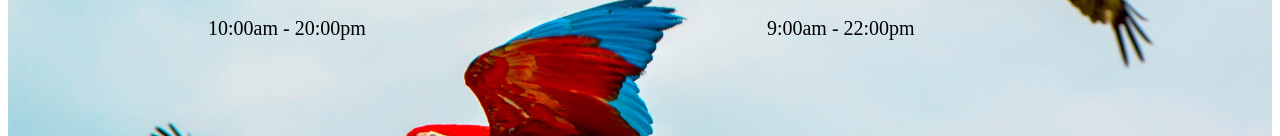
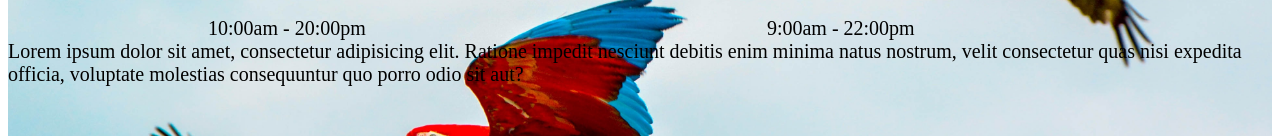
Before and after one commit to benjaminrsalgado/casillasfoundation, a plain HTML site: page index.html in a window 1280 px wide. Shown: the part 1836-1972 px from the top of the page. Drawn offline with Linux system fonts and the light colour scheme.

Commit message:
i add a paragrph in the last section

```diff
--- a/index.html
+++ b/index.html
@@ -80,7 +80,7 @@
                 <p>9:00am - 22:00pm</p>
             </div>
         </div>
-
+        <p>Lorem ipsum dolor sit amet, consectetur adipisicing elit. Ratione impedit nesciunt debitis enim minima natus nostrum, velit consectetur quas nisi expedita officia, voluptate molestias consequuntur quo porro odio sit aut?</p>
     </section>
 
 
```
